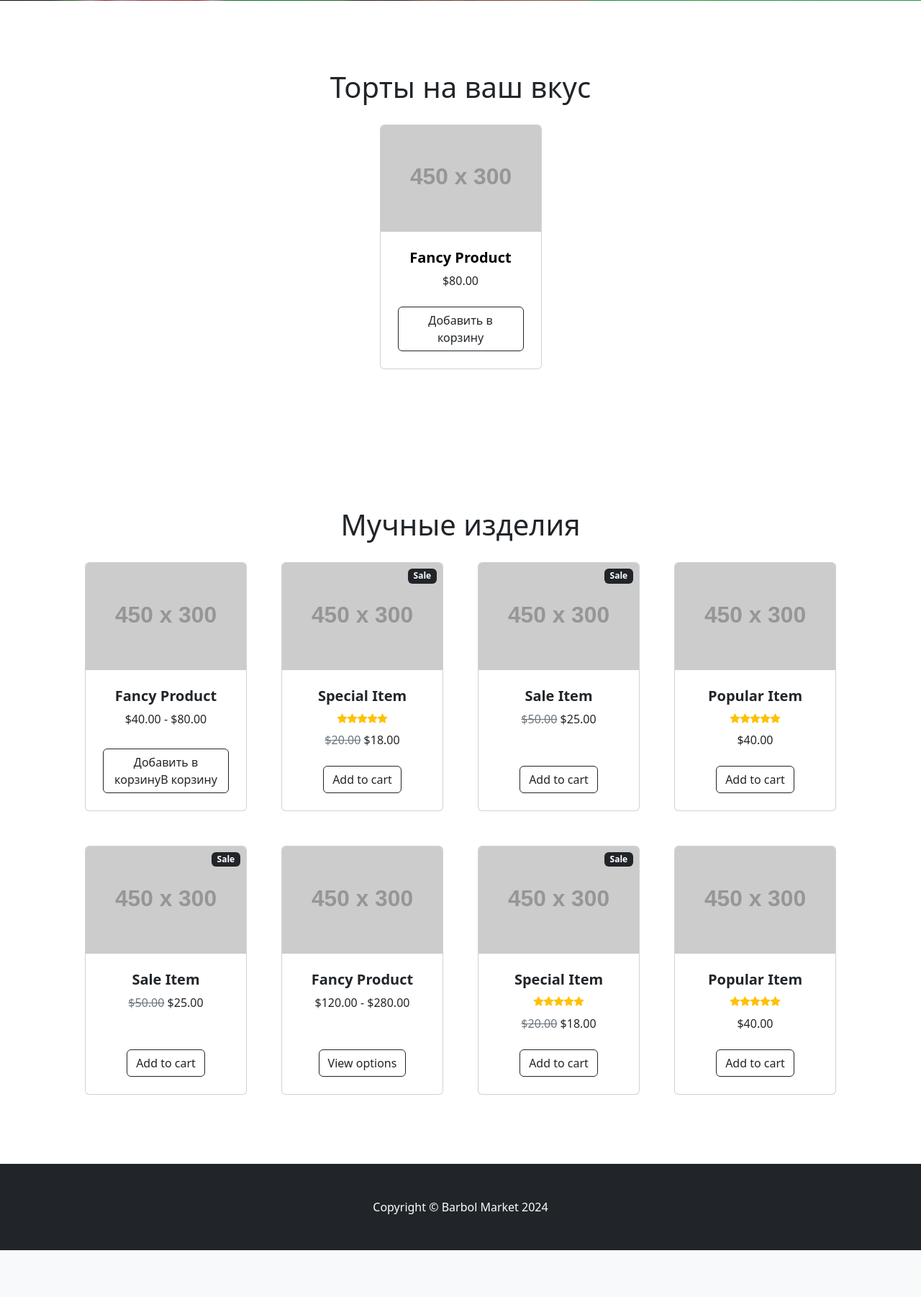
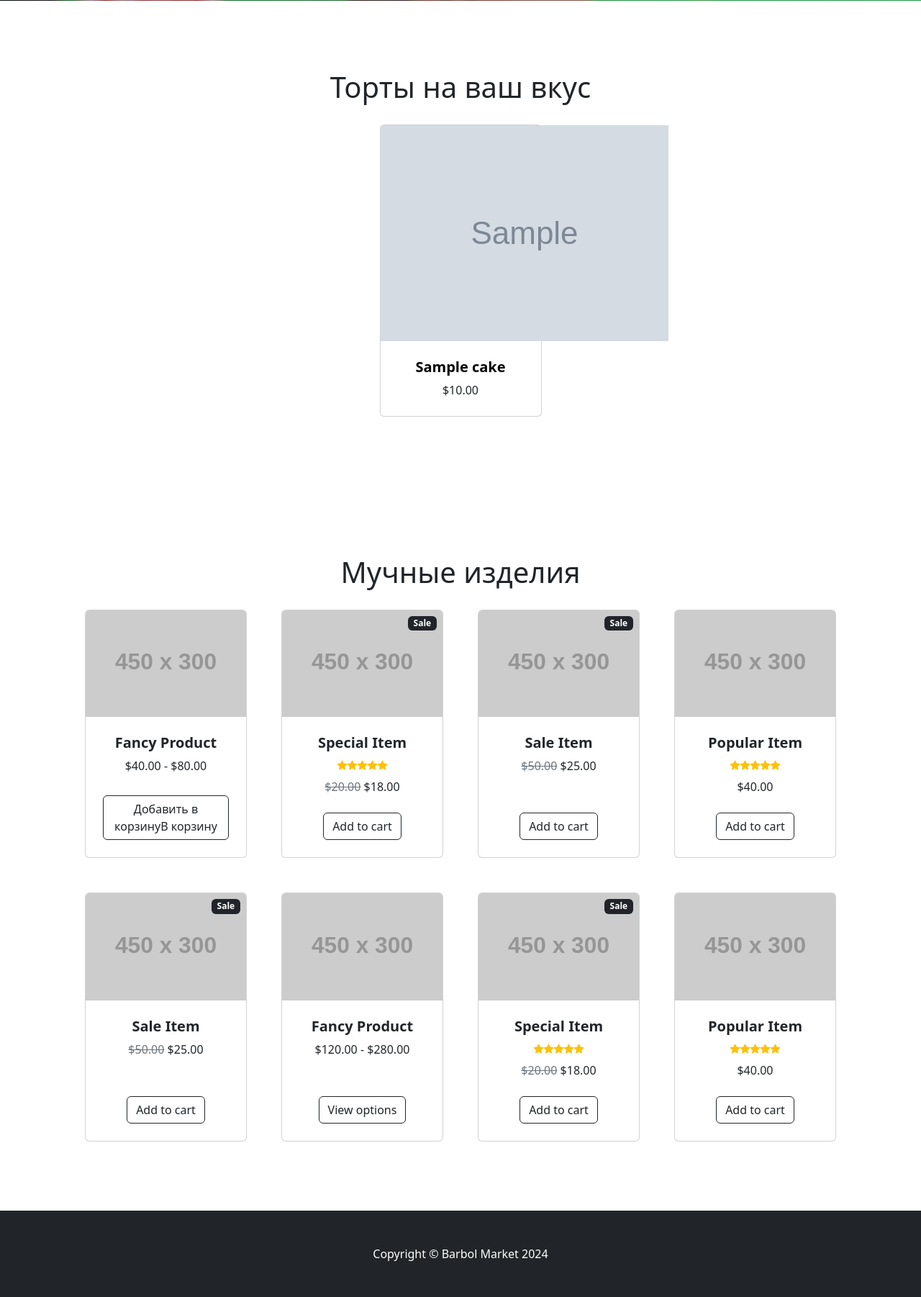
Before and after one commit to 50abdumalik50/Barbol1, a Django app: page / in a window 1280 px wide. Shown: the part 370-2172 px from the top of the page at 72% size. Before the commit the page ends 2107 px from the top, so only its background shows below. Run offline with Django 5.2, Linux system fonts and the light colour scheme; tables that the repository leaves empty hold one stand-in row (values such as "Sample post"); grey boxes marked "Sample" are stand-in pictures; grey boxes labelled with a size stand in for pictures from a placeholder-image service; some libraries are stand-ins or nearby versions.

Commit message:
sixth commit

```diff
--- a/apps/cakes/views.py
+++ b/apps/cakes/views.py
@@ -26,14 +26,8 @@ from apps.cakes.models import Cake
 
 class CakeListView(generic.ListView):
     model = Cake
-    template_name = 'torts.html'
-    context_object_name = "cakes"
+    template_name = 'index.html'
 
-    def get_context_data(self, *args, **kwargs):
-        context = super().get_context_data(*args, **kwargs)
-        # context['Cake_chockolate'] = Cake.objects.filter(category__title="Пальто")[:4]
-
-        context['cakes'] = Cake.objects.all()
 
 
 def about(request):
--- a/apps/products/urls.py
+++ b/apps/products/urls.py
@@ -1,12 +1,11 @@
 # from django.urls import path
 from django.urls import include, path
 
-from apps.products.views import ProductListView
 # from apps.products.views import ProductDetailView
 
 
 urlpatterns = [
-    path('', ProductListView.as_view(), name='products_list'),
+    # path('', ProductListView.as_view(), name='products_list'),
     # path('product/<str:slug>', ProductDetailView.as_view(), name='product_detail')
 
 ]
--- a/apps/products/views.py
+++ b/apps/products/views.py
@@ -3,22 +3,22 @@ from django.shortcuts import render
 from apps.products.models import Product
 
 
-class ProductListView(generic.ListView):
-    model = Product
-    template_name = 'index.html'
-    context_object_name = "products"
-
-    def get_context_data(self, *args, **kwargs):
-        context = super().get_context_data(*args, **kwargs)
-
-        context['left_categories'] = Product.objects.filter(parent=None)
-        # context['palto_products'] = Product.objects.filter(category__title="Пальто")[:4]
-        # context['shtany_products'] = Product.objects.filter(category__title="Штаны")[:4]
-        # context['crossy_products'] = Product.objects.filter(category__title="Кроссы")[:4]
-        context['cakes'] = Product.objects.all()
-
-def about(request):
-    return render(request, 'about.html')
+# class ProductListView(generic.ListView):
+#     model = Product
+#     template_name = 'index.html'
+#     context_object_name = "products"
+#
+#     def get_context_data(self, *args, **kwargs):
+#         context = super().get_context_data(*args, **kwargs)
+#
+#         # context['left_categories'] = Product.objects.filter(parent=None)
+#         # context['palto_products'] = Product.objects.filter(category__title="Пальто")[:4]
+#         # context['shtany_products'] = Product.objects.filter(category__title="Штаны")[:4]
+#         # context['crossy_products'] = Product.objects.filter(category__title="Кроссы")[:4]
+#         context['flour_products'] = Product.objects.all()
+#
+# def about(request):
+#     return render(request, 'about.html')
 
 
 # class ProductDetailView(generic.DetailView):
--- a/templates/index.html
+++ b/templates/index.html
@@ -56,35 +56,32 @@
             </div>
         </nav>
         <!-- Header-->
-{% include 'base/header.html' %}
+            {% include 'base/header.html' %}
 
         <!-- Section First-->
         <section class="py-5">
             <div class="container px-4 px-lg-5 mt-5">
                 <h1 class="title-container">Торты на ваш вкус</h1>
                 <div class="row gx-4 gx-lg-5 row-cols-2 row-cols-md-3 row-cols-xl-4 justify-content-center">
+                    {% for cake in cake_list %}
                     <div class="col mb-5">
                         <div class="card h-100">
                             <!-- Product image-->
-                            <img class="card-img-top" src="https://dummyimage.com/450x300/dee2e6/6c757d.jpg" alt="..." />
+                            <a>
+                                <img src="{{ cake.images.first.image.url }}" alt="..." />
+                            </a>
                             <!-- Product details-->
                             <div class="card-body p-4">
                                 <div class="text-center">
                                     <!-- Product name-->
-                                    <a href="detail.html" style="text-decoration: none; color: black;"><h5 class="fw-bolder">Fancy Product</h5></a>
+                                    <a href="#" style="text-decoration: none; color: black;"><h5 class="fw-bolder">{{ cake.title }}</h5></a>
                                     <!-- Product price-->
-                                    $80.00
-                                </div>
-                            </div>
-                            <!-- Product actions-->
-                            <div class="card-footer p-4 pt-0 border-top-0 bg-transparent">
-                                <div class="text-center">
-                                    <a class="btn btn-outline-dark mt-auto" href="#"><span id="product-add-cart">Добавить в корзину</span></a>
+                                    ${{ cake.price }}
                                 </div>
                             </div>
                         </div>
                     </div>
-
+                    {% endfor %}
                 </div>
             </div>
         </section>
```
